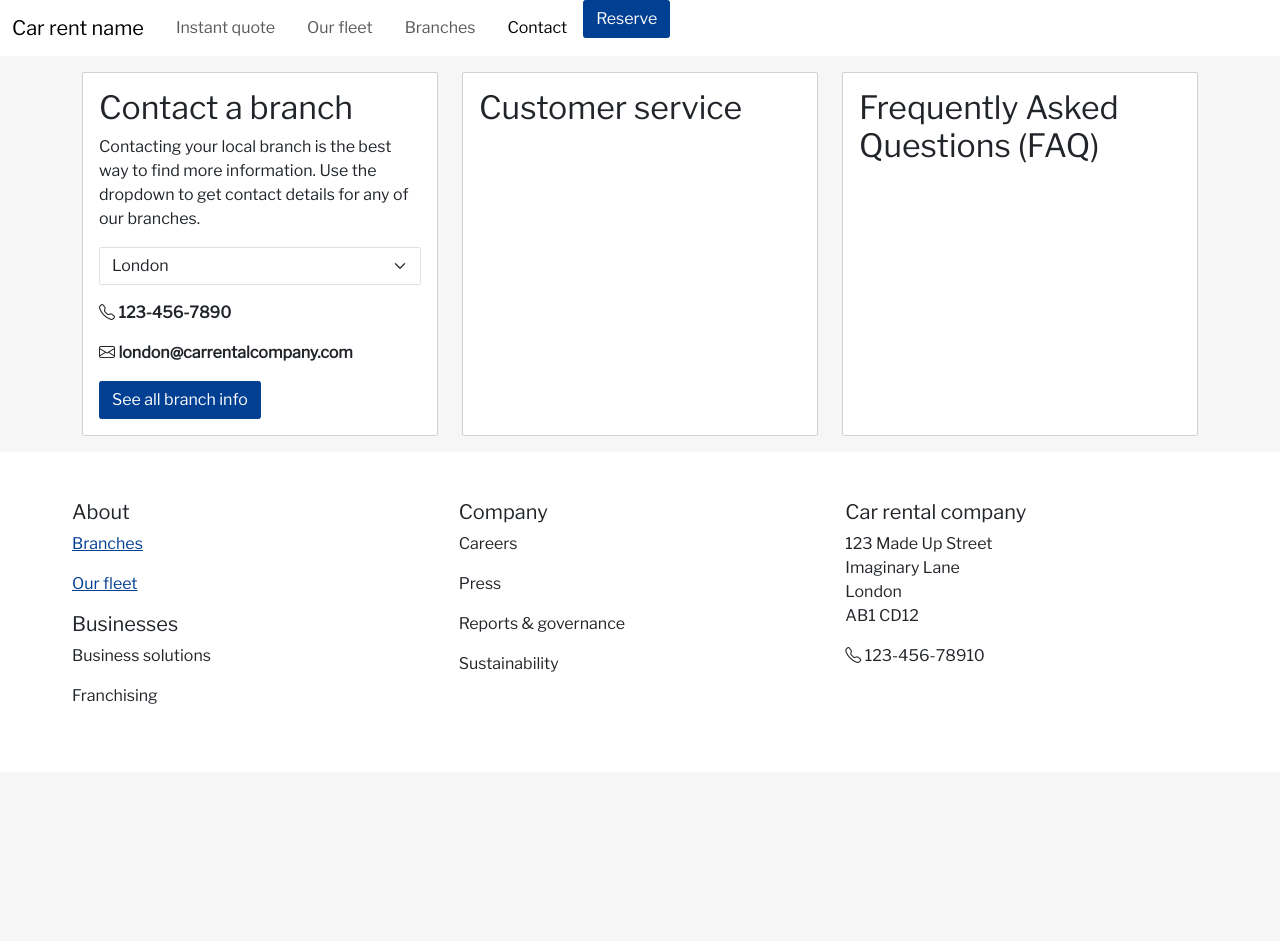
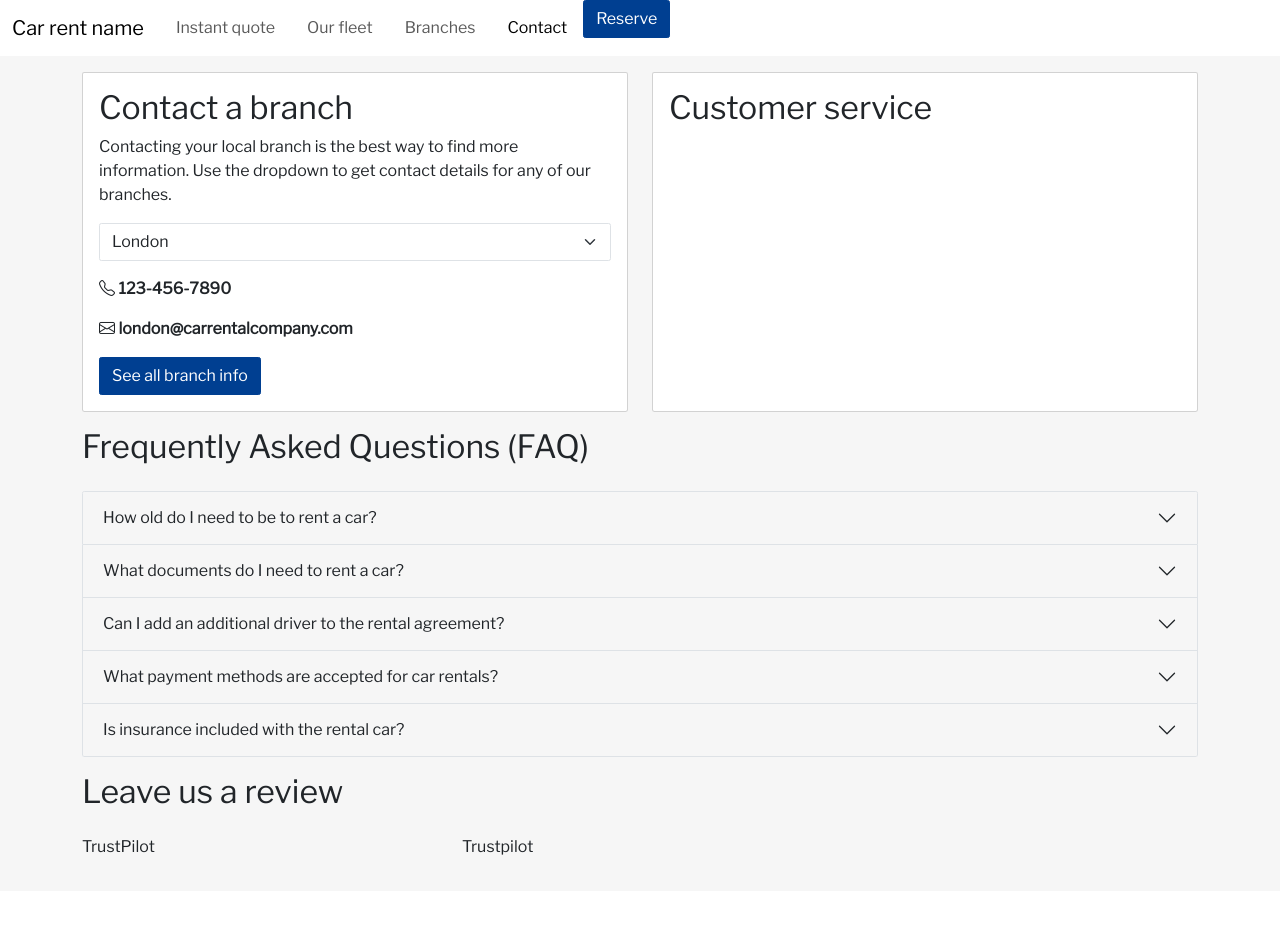
Before and after one commit to ben-oldham1/Car-Rental-Site, a Next.js app: page /contact in a window 1280 px wide. Shown: the top 941 px of the page. Before the commit the page ends 800 px from the top, so only its background shows below. Built offline with nearby package versions, Linux system fonts and the light colour scheme.

Commit message:
Add FAQ and placeholder content

```diff
--- a/src/app/contact/page.js
+++ b/src/app/contact/page.js
@@ -4,6 +4,7 @@ import Link from 'next/link';
 import React, { useState } from 'react';
 
 import branchData from '../data/Branches.json';
+import FaqAccordion from '../components/FaqAccordion';
 
 export default function Page() {
   const [branch, setBranch] = useState("London"); // Default branch is London
@@ -20,7 +21,7 @@ export default function Page() {
     <div className='container'>
       <div className='row my-3'>
 
-        <div className='col-4'>
+        <div className='col-md-6'>
           <div className='card h-100'>
             <div className='card-body'>
               <h2>Contact a branch</h2>
@@ -62,7 +63,7 @@ export default function Page() {
           </div>
         </div>
 
-        <div className='col-4'>
+        <div className='col-md-6'>
           <div className='card h-100'>
             <div className='card-body'>
               <h2>Customer service</h2>
@@ -70,15 +71,35 @@ export default function Page() {
           </div>
         </div>
 
-        <div className='col-4'>
-          <div className='card h-100'>
-            <div className='card-body'>
-              <h2>Frequently Asked Questions (FAQ)</h2>
-            </div>
-          </div>
+      </div>
+
+      <div className='row my-3'>
+        <div className='col-12'>
+          <h2>Frequently Asked Questions (FAQ)</h2>
         </div>
+      </div>
 
+      <div className='row my-3'>
+        <div className='col-12'>
+          <FaqAccordion />
+        </div>
       </div>
+
+      <div className='row my-3'>
+        <div className='col-12'>
+          <h2>Leave us a review</h2>
+        </div>
+      </div>
+
+      <div className='row my-3'>
+        <div className='col-md-4'>
+          <p>TrustPilot</p>
+        </div>
+        <div className='col-md-4'>
+          <p>Trustpilot</p>
+        </div>
+      </div>
+
     </div>
   );
 }
```
